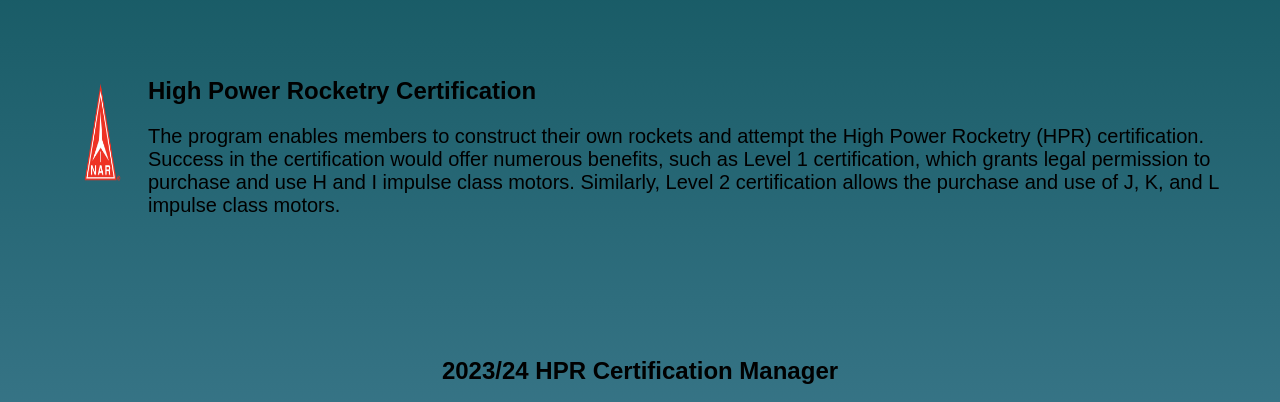
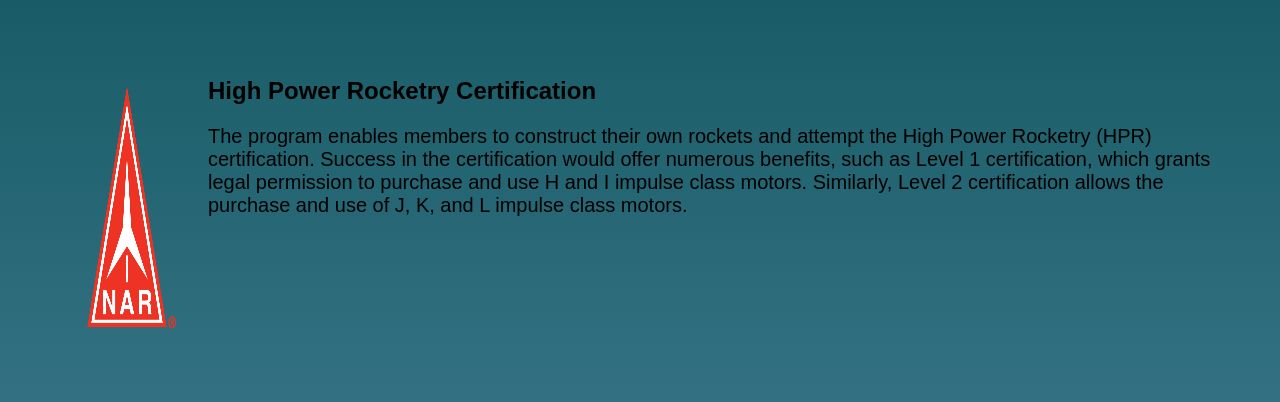
Before and after one commit to aiaauic/official-website, a plain HTML site: page more.html in a window 1280 px wide. Shown: the part 125-527 px from the top of the page. Drawn offline with Linux system fonts and the light colour scheme.

Commit message:
Update more.html

```diff
--- a/more.html
+++ b/more.html
@@ -22,7 +22,7 @@
     </nav>
 </header>
 <section>
-    <img style="padding: 25px; width: 90px; height: 150px" src="resources/nar.png">
+    <img style="padding: 25px; width: 150px; height: 300px" src="resources/nar.png">
     <div>
         <h1>High Power Rocketry Certification</h1>
         <p style="font-size: 20px">
```
